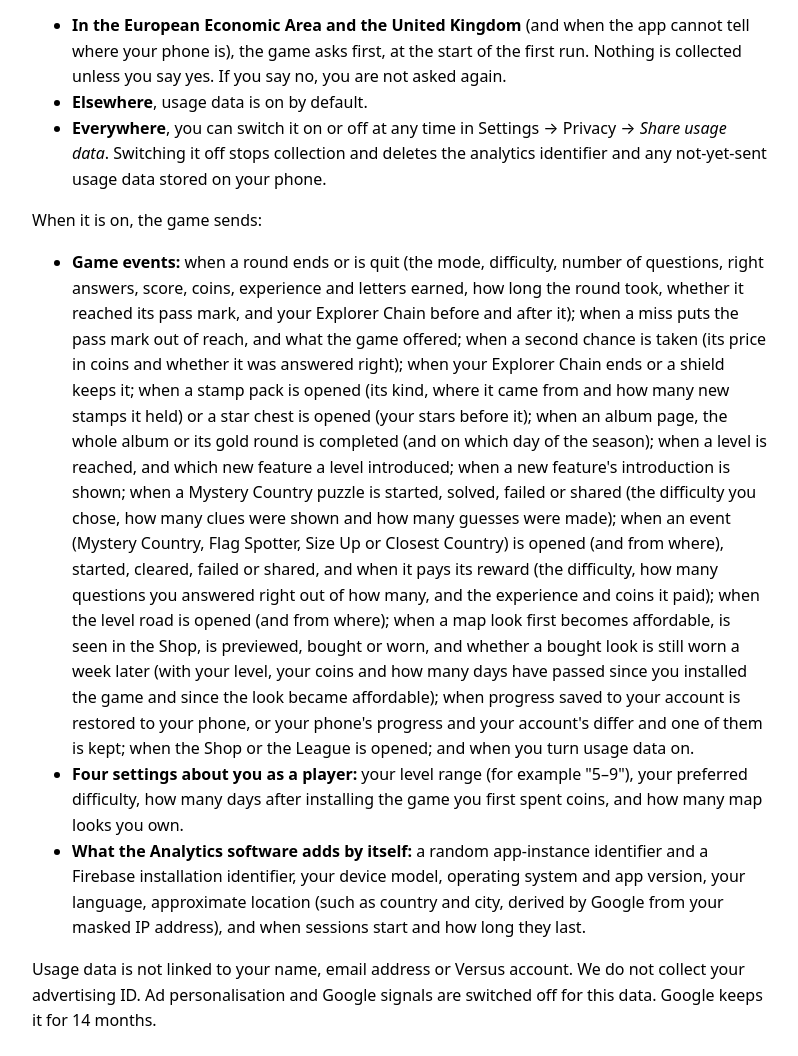
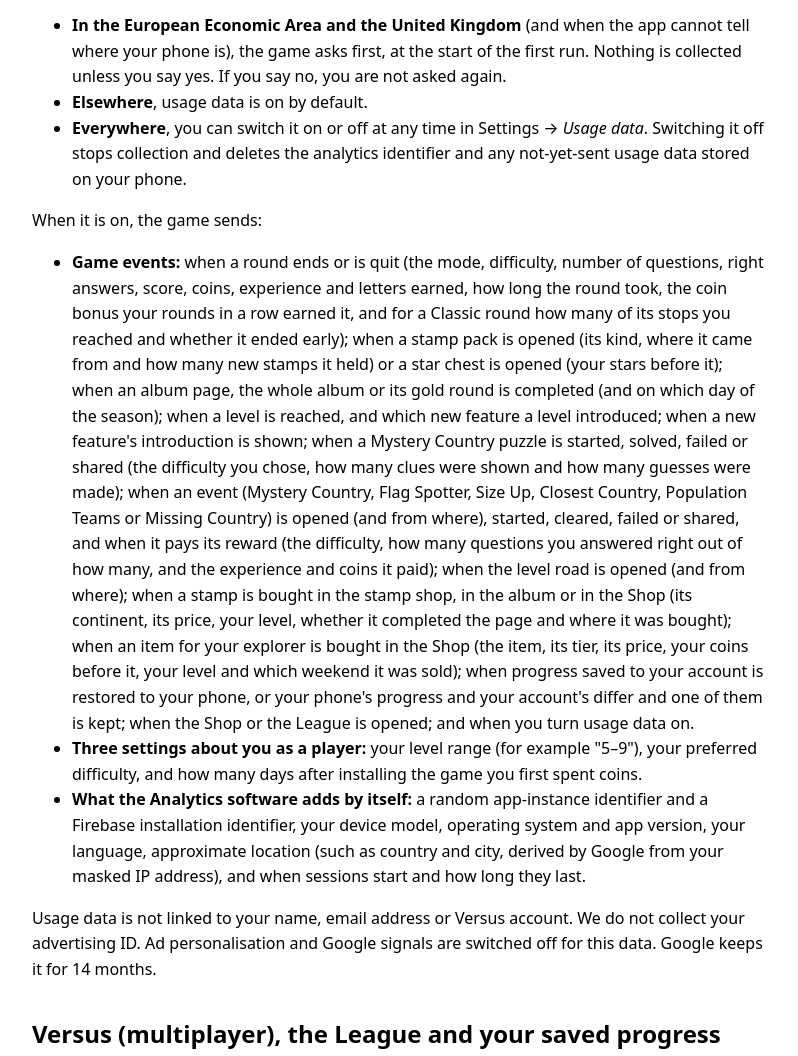
Before and after one commit to IlaiLevavi/learnland-privacy, a plain HTML site: page index.html in a window 1280 px wide. Shown: the part 632-1688 px from the top of the page, without its empty margins (240-1038 px from the left). Drawn offline with Linux system fonts and the light colour scheme.

Commit message:
Privacy policy: map looks no longer bought or measured; the coin streak replaces the Explorer Chain; stamp and item purchases; Settings → Usage data
Co-Authored-By: Claude Opus 5.5 <noreply@anthropic.com>

```diff
--- a/index.html
+++ b/index.html
@@ -17,7 +17,7 @@
 </head>
 <body>
 <h1>LearnLand — Privacy Policy</h1>
-<p class="updated">Last updated: 22 October 2026</p>
+<p class="updated">Last updated: 11 November 2026</p>
 
 <p>LearnLand is a geography quiz game. Single-player works fully offline and needs no
 account. This policy explains what data the game collects, why, who processes it, the
@@ -41,7 +41,7 @@ stay there unless a feature below sends them.</p>
     run. Nothing is collected unless you say yes. If you say no, you are not asked again.</li>
   <li><strong>Elsewhere</strong>, usage data is on by default.</li>
   <li><strong>Everywhere</strong>, you can switch it on or off at any time in
-    Settings → Privacy → <em>Share usage data</em>. Switching it off stops collection and
+    Settings → <em>Usage data</em>. Switching it off stops collection and
     deletes the analytics identifier and any not-yet-sent usage data stored on your
     phone.</li>
 </ul>
@@ -49,30 +49,32 @@ stay there unless a feature below sends them.</p>
 <ul>
   <li><strong>Game events:</strong> when a round ends or is quit (the mode, difficulty,
     number of questions, right answers, score, coins, experience and letters earned, how
-    long the round took, whether it reached its pass mark, and your Explorer Chain before
-    and after it); when a miss puts the pass mark out of reach, and what the game offered;
-    when a second chance is taken (its price in coins and whether it was answered right);
-    when your Explorer Chain ends or a shield keeps it; when a stamp pack is opened (its
+    long the round took, the coin bonus your rounds in a row earned it, and for a Classic round
+    how many of its stops you reached and whether it ended early); when a stamp pack is opened (its
     kind, where it came from and how many new stamps it held) or a star chest is opened
     (your stars before it); when an album page, the whole album or its gold round is
     completed (and on which day of the season); when a level is reached, and which new
     feature a level introduced; when a new feature's introduction is shown; when a Mystery
     Country puzzle is started, solved, failed or shared (the difficulty you chose, how many
     clues were shown and how many guesses were made); when an event (Mystery Country, Flag
-    Spotter, Size Up or Closest Country) is opened (and from where), started, cleared, failed
+    Spotter, Size Up, Closest Country, Population Teams or Missing Country) is opened (and from where), started, cleared, failed
     or shared, and when it pays its reward (the difficulty, how many questions you answered
     right out of how many, and the experience and coins it paid); when the level road is
-    opened (and from where); when a map look first becomes affordable, is seen in the Shop, is
-    previewed, bought or worn, and whether a bought look is still worn a week later (with your
-    level, your coins and how many days have passed since you installed the game and since the
-    look became affordable); when progress saved to your account is restored to your phone, or
+    opened (and from where); when a stamp is bought in the stamp shop, in the album or in the
+    Shop (its continent, its price, your level, whether it completed the page and where it was
+    bought); when an item for your explorer is bought in the Shop (the item, its tier, its price,
+    your coins before it, your level and which weekend it was sold); when progress saved to your account is restored to your phone, or
     your phone's progress and your account's differ and one of them is kept; when the Shop or
     the League is opened; and when you turn usage data on.<!-- v1.0 step 9, Part B (publish with the store submission): ; and when the
     game asks the store to show its review dialog (which moment asked: a won round, a level
-    reached or an album page completed) --></li>
-  <li><strong>Four settings about you as a player:</strong> your level range (for example
-    "5–9"), your preferred difficulty, how many days after installing the game you
-    first spent coins, and how many map looks you own.</li>
+    reached or an album page completed) --><!-- C9 (publish with the store submission): ; when a
+    daily quest or a weekend road step is completed or claimed (which quest, its kind, and the
+    coins and experience it paid), when a weekend road step is passed or failed and when one is
+    continued for coins (the step and its price), and when a weekend road's item is won (which
+    weekend) --></li>
+  <li><strong>Three settings about you as a player:</strong> your level range (for example
+    "5–9"), your preferred difficulty, and how many days after installing the game you
+    first spent coins.</li>
   <li><strong>What the Analytics software adds by itself:</strong> a random app-instance
     identifier and a Firebase installation identifier, your device model, operating system
     and app version, your language, approximate location (such as country and city, derived by
@@ -91,8 +93,9 @@ in Google Firebase (Firebase Authentication and Cloud Firestore):</p>
     sign in, it is linked to: an anonymous guest ID (no personal data); your Google
     account's email address and display name; or an email address and password you
     provide.</li>
-  <li><strong>Profile</strong> — a username you choose and a short friend code, both
-    visible to other players so they can challenge you.</li>
+  <li><strong>Profile</strong> — a username you choose, a short friend code and your
+    level in the game, all visible to other players so they can challenge you (a
+    friend sees which game modes you have opened).</li>
   <li><strong>Gameplay records ("traces")</strong> — for each Versus round you
     complete: the round's seed and difficulty, which answer you tapped for each
     question, and your answer times. This is what lets an opponent replay and compare
@@ -101,8 +104,8 @@ in Google Firebase (Firebase Authentication and Cloud Firestore):</p>
   <li><strong>League scores</strong> — your best score on each League board, with your
     username and the time it was set, shown to other players on the boards.</li>
   <li><strong>Saved progress</strong> — your coins, stars, experience and level, your
-    stamp album, your progress in the game's features (such as the events' daily rewards and
-    the difficulties you have cleared), how many days you have played, the map looks you own,
+    stamp album (including the stamps you bought in the stamp shop), your progress in the game's features (such as the Mystery Country days you
+    have played and the difficulties you have cleared), how many days you have played, the map looks you own,<!-- C9 (publish with the store submission): your progress on this weekend's road, -->
     and the record of which countries you have answered, so your progress can be restored on
     another phone. Only you can read or change it.</li>
   <!-- v1.0 step 9, Part B (publish with the store submission):
@@ -110,6 +113,11 @@ in Google Firebase (Firebase Authentication and Cloud Firestore):</p>
     the reported player's account ID and username as you saw it, the reason you picked,
     where you saw them and when) is kept so we can review it, and deleted once it has been
     dealt with. Blocking a player is stored only on your phone.</li>
+  -->
+  <!-- C12 (publish with the store submission):
+  <li><strong>Ranked duels</strong> — for Explorer Duels: your trophies, rank and win record, each
+    duel's seed and your answers, which our server replays to settle the result, and your
+    explorer's look, shown to the players you meet.</li>
   -->
 </ul>
 
@@ -158,7 +166,7 @@ your data-protection authority.</p>
     your data within 30 days.</li>
 </ul>
 <p>Usage data is not tied to your account. To stop it and delete what is waiting on your
-phone, switch off Settings → Privacy → <em>Share usage data</em>. Usage data already sent
+phone, switch off Settings → <em>Usage data</em>. Usage data already sent
 is deleted by Google after 14 months.</p>
 
 <h2 id="rules">Rules for names and play</h2>
```
Also changed, not shown: delete-account.html (+1 -1 lines).
